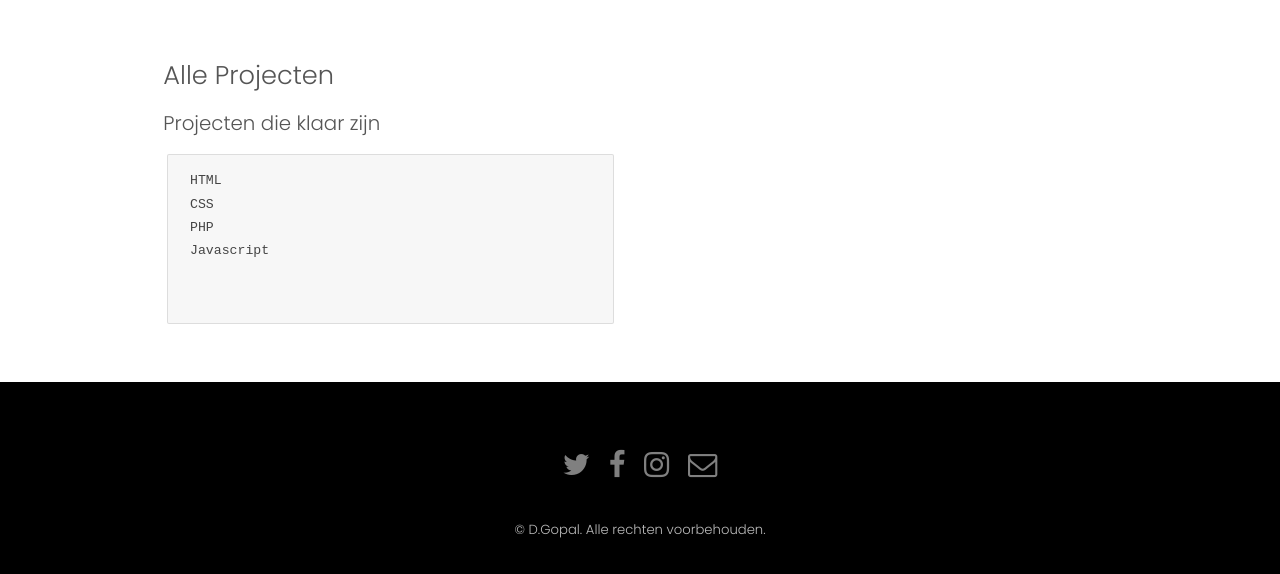
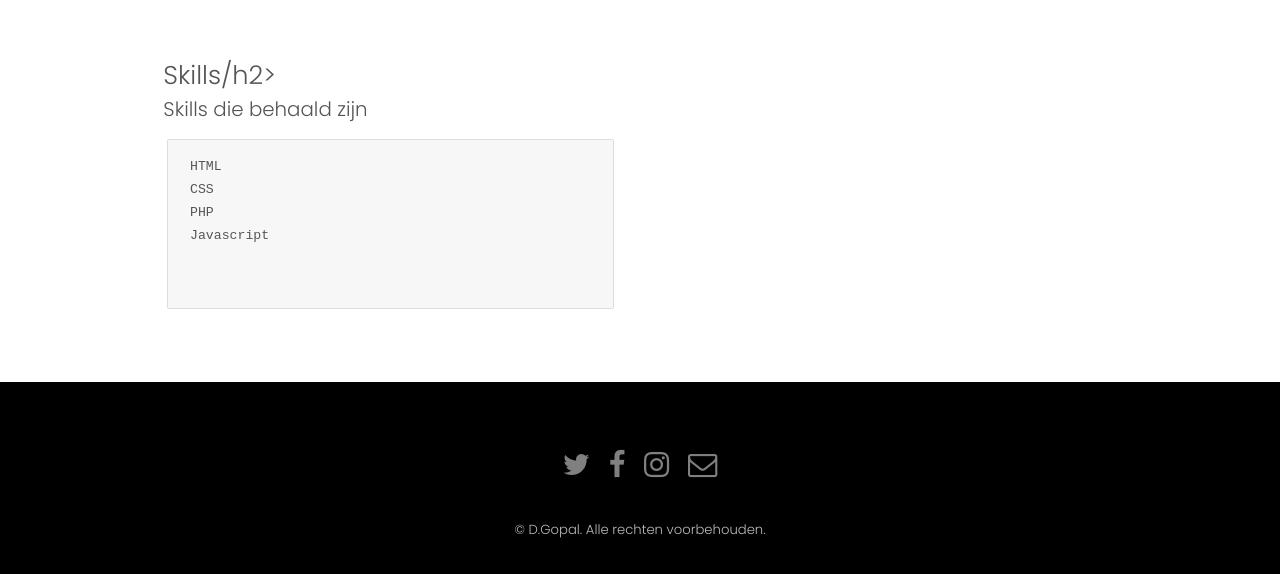
Before and after one commit to Dragons13/Dhiradj-CSS-Website, a plain HTML site: page skills.html in a window 1280 px wide. Shown: the part 290-864 px from the top of the page. Drawn offline with Linux system fonts and the light colour scheme.

Commit message:
Update skills.html

```diff
--- a/skills.html
+++ b/skills.html
@@ -41,13 +41,13 @@
 			<div id="main" class="container">
 
 				<!-- Elements -->
-					<h2 id="elements">Alle Projecten</h2>
+					<h2 id="elements">Skills/h2>
 					<div class="row 200%">
 						<div class="6u 12u$(medium)">
 
 
 							<!-- Preformatted Code -->
-								<h3>Projecten die klaar zijn</h3>
+								<h3>Skills die behaald zijn</h3>
 								<pre><code>HTML
 CSS
 PHP
```
